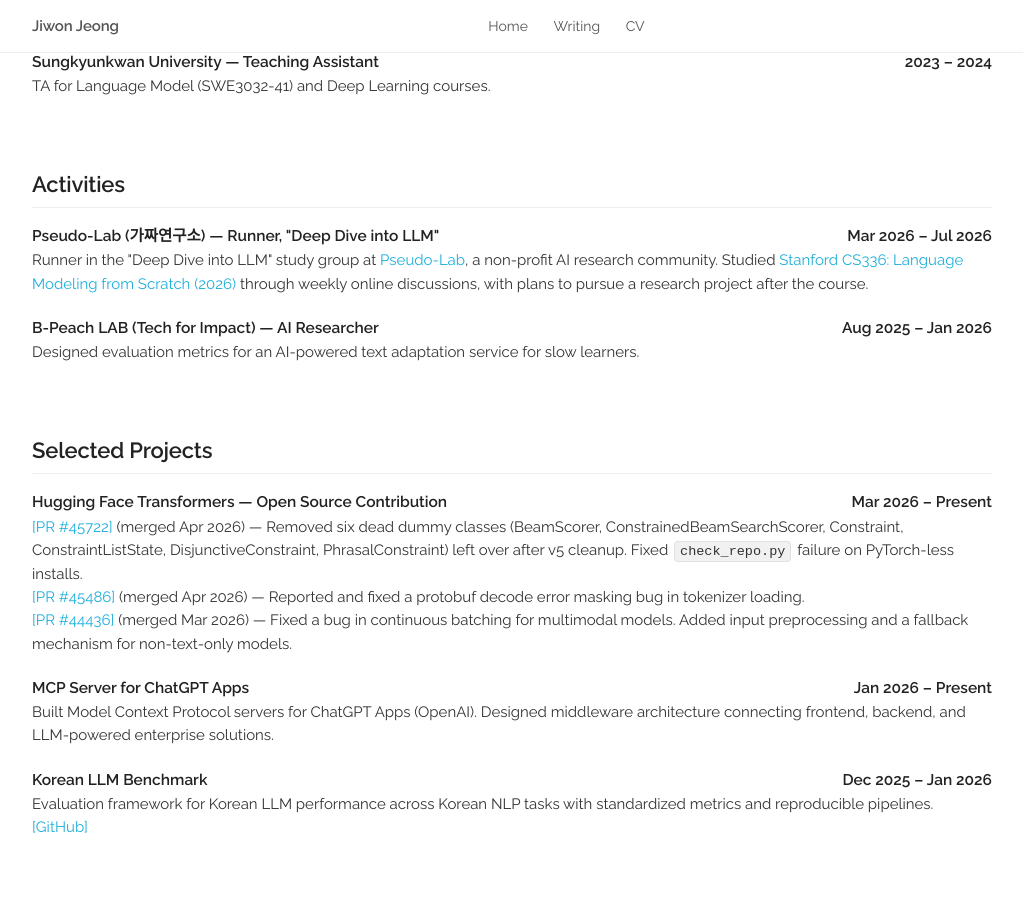
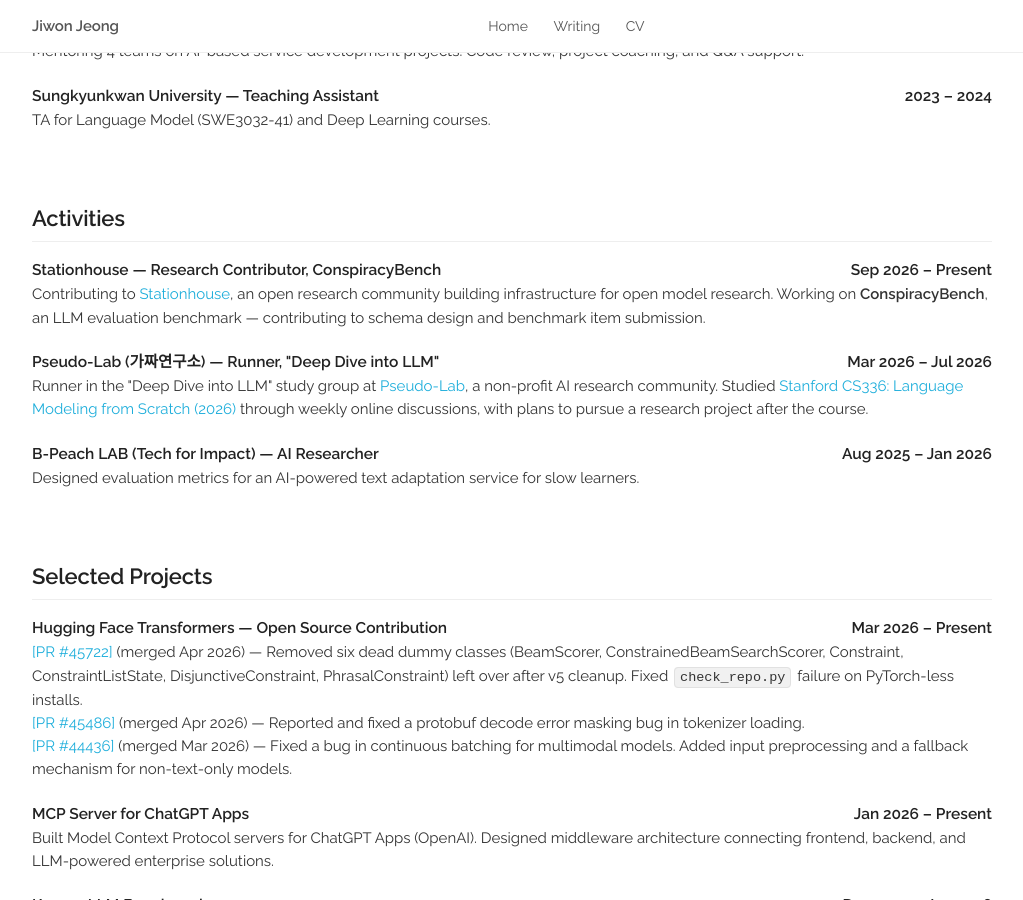
Before and after one commit to jw9603/jw9603.github.io, a Jekyll site: the page built from index.html, in a window 1280 px wide and 900 px high, scrolled down 3114 px. Shown: the whole window, without its empty margins (128-1151 px from the left). Built offline with Jekyll 4.4.1, drawn with Linux system fonts in a browser that asks for light colours; a style sheet for code colours, icons or effects is not loaded; some of the changed text lies outside the part shown.

Commit message:
Add Stationhouse ConspiracyBench contribution to activities and news

```diff
--- a/index.html
+++ b/index.html
@@ -66,6 +66,11 @@
   <!-- ========== News ========== -->
   <div class="docs-section" id="news">
     <h5>News</h5>
+
+    <div class="news-item">
+      <b class="news-date">Sep 2026</b>
+      Joined <a href="https://www.station-house.net/" target="_blank">Stationhouse</a> as a research contributor to <b>ConspiracyBench</b>.
+    </div>
 
     <div class="news-item">
       <b class="news-date">Sep 2026</b>
@@ -270,6 +275,13 @@
     <h5>Activities</h5>
     <div class="paper">
       <p class="title">
+        <b>Stationhouse — Research Contributor, ConspiracyBench</b>
+        <b style="float:right;">Sep 2026 – Present</b>
+      </p>
+      <p>Contributing to <a href="https://www.station-house.net/" target="_blank">Stationhouse</a>, an open research community building infrastructure for open model research. Working on <b>ConspiracyBench</b>, an LLM evaluation benchmark — contributing to schema design and benchmark item submission.</p>
+    </div>
+    <div class="paper">
+      <p class="title">
         <b>Pseudo-Lab (가짜연구소) — Runner, "Deep Dive into LLM"</b>
         <b style="float:right;">Mar 2026 – Jul 2026</b>
       </p>
```
